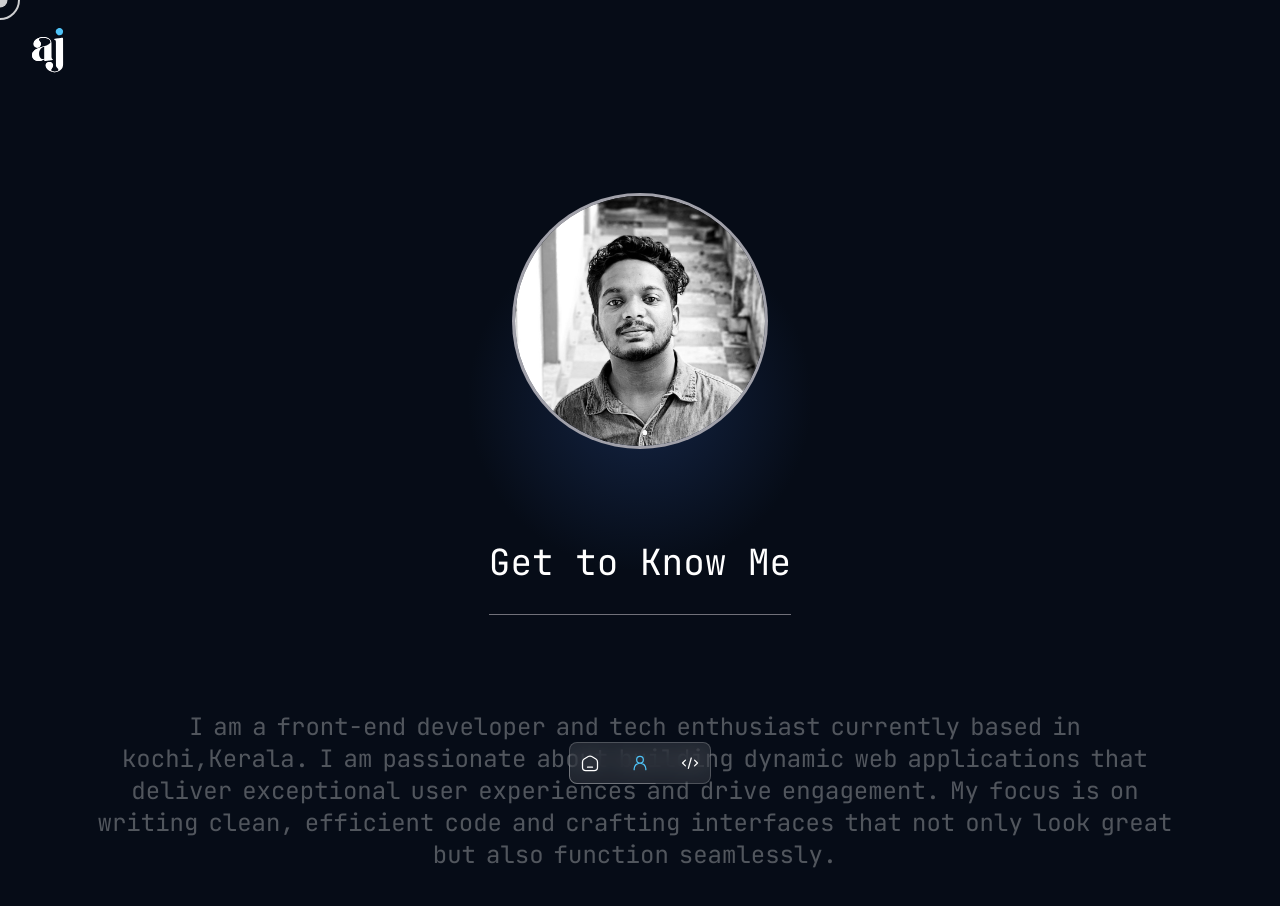
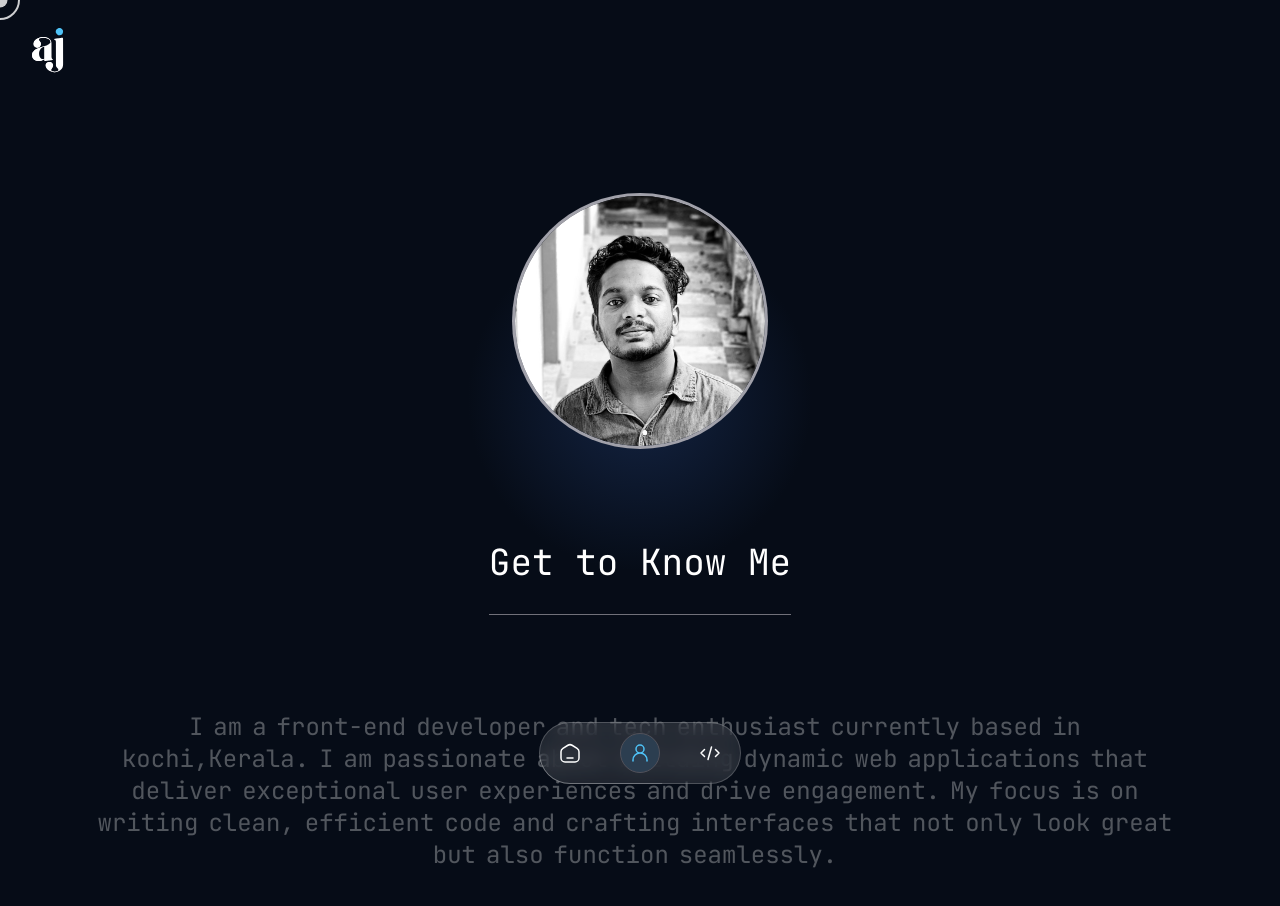
Before and after one commit to Akshay-Jayan3/personal-portfolio, a Next.js app: page /about in a window 1280 px wide. Shown: the top 906 px of the page. Built offline with nearby package versions, Linux system fonts and the light colour scheme.

Commit message:
ui change

```diff
--- a/src/app/globals.css
+++ b/src/app/globals.css
@@ -141,7 +141,7 @@ body {
 }
 
 .bottom-nav {
-  border-radius: 8px;
+  border-radius: 50px;
   width: max-content;
   padding: 10px;
   background: rgba(255, 255, 255, 0.1); /* Semi-transparent background */
@@ -175,7 +175,7 @@ body {
   right: -1px;
   bottom: -1px;
   border: 1px solid  rgba(255, 255, 255, 0.2);
-  border-radius: 8px;
+  border-radius: 50px;
   animation: clippath 15s infinite linear;
 }
 @keyframes clippath {
--- a/src/components/hero/index.js
+++ b/src/components/hero/index.js
@@ -62,11 +62,11 @@ const HeroSection = () => {
       <div className="flex flex-col items-center gap-6 max-w-[600px] leading-10">
         <h2 ref={headingRef} className={`${orbitron.className} text-xl md:text-4xl whitespace-nowrap`}>
         <span className="text-[#4FC3F7]">&lt;h1&gt;</span>
-          Front-end Developer
+          Hi ,I'm Akshay Jayan
         <span className="text-[#4FC3F7]">&lt;/h1&gt;</span>
         </h2>
         <p ref={paragraphRef} className="text-lg md:text-2xl text-gray-400">
-        <span className="text-[#4FC3F7]">&lt;p&gt;</span>Hi, I'm Akshay Jayan, a front-end developer with expertise in React,
+        <span className="text-[#4FC3F7]">&lt;p&gt;</span>I'm a front-end developer with expertise in React,
           TypeScript, and modern web technologies. I specialize in building
           responsive, dynamic applications and optimizing performance for a
           seamless user experience.<span className="text-[#4FC3F7]">&lt;/p&gt;</span>
--- a/src/components/icons/about-icon.js
+++ b/src/components/icons/about-icon.js
@@ -2,7 +2,7 @@ import React from 'react'
 
 const AboutIcon = ({ color }) => {
   return (
-    <svg width="20px" height="20px" strokeWidth="1.5" viewBox="0 0 24 24" fill="none" xmlns="http://www.w3.org/2000/svg" color="#f4f5f6"><path d="M5 20v-1a7 7 0 017-7v0a7 7 0 017 7v1M12 12a4 4 0 100-8 4 4 0 000 8z" stroke={color} strokeWidth="1.5" strokeLinecap="round" strokeLinejoin="round"></path></svg>
+    <svg width="24px" height="24px" strokeWidth="1.5" viewBox="0 0 24 24" fill="none" xmlns="http://www.w3.org/2000/svg" color="#f4f5f6"><path d="M5 20v-1a7 7 0 017-7v0a7 7 0 017 7v1M12 12a4 4 0 100-8 4 4 0 000 8z" stroke={color} strokeWidth="1.5" strokeLinecap="round" strokeLinejoin="round"></path></svg>
   )
 }
 
--- a/src/components/icons/home-icon.js
+++ b/src/components/icons/home-icon.js
@@ -2,7 +2,7 @@ import React from 'react'
 
 const HomeIcon = ({color}) => {
   return (
-    <svg width="20px" height="20px" strokeWidth="1.5" viewBox="0 0 24 24" fill="none" xmlns="http://www.w3.org/2000/svg" color={color}><path d="M17 21H7a4 4 0 01-4-4v-6.292a4 4 0 011.927-3.421l5-3.03a4 4 0 014.146 0l5 3.03A4 4 0 0121 10.707V17a4 4 0 01-4 4zM9 17h6" stroke={color} strokeWidth="1.5" strokeLinecap="round" strokeLinejoin="round"></path></svg>
+    <svg width="24px" height="24px" strokeWidth="1.5" viewBox="0 0 24 24" fill="none" xmlns="http://www.w3.org/2000/svg" color={color}><path d="M17 21H7a4 4 0 01-4-4v-6.292a4 4 0 011.927-3.421l5-3.03a4 4 0 014.146 0l5 3.03A4 4 0 0121 10.707V17a4 4 0 01-4 4zM9 17h6" stroke={color} strokeWidth="1.5" strokeLinecap="round" strokeLinejoin="round"></path></svg>
   )
 }
 
--- a/src/components/icons/work-icon.js
+++ b/src/components/icons/work-icon.js
@@ -2,7 +2,7 @@ import React from 'react'
 
 const WorkIcon = ({color}) => {
   return (
-  <svg width="20px" height="20px" strokeWidth="1.5" viewBox="0 0 24 24" fill="none" xmlns="http://www.w3.org/2000/svg" color="#000000"><path d="M13.5 6L10 18.5M6.5 8.5L3 12l3.5 3.5M17.5 8.5L21 12l-3.5 3.5" stroke={color} strokeWidth="1.5" strokeLinecap="round" strokeLinejoin="round"></path></svg>)
+  <svg width="24px" height="24px" strokeWidth="1.5" viewBox="0 0 24 24" fill="none" xmlns="http://www.w3.org/2000/svg" color="#000000"><path d="M13.5 6L10 18.5M6.5 8.5L3 12l3.5 3.5M17.5 8.5L21 12l-3.5 3.5" stroke={color} strokeWidth="1.5" strokeLinecap="round" strokeLinejoin="round"></path></svg>)
 }
 
 export default WorkIcon
--- a/src/components/navbar/index.js
+++ b/src/components/navbar/index.js
@@ -15,17 +15,17 @@ const Navbar = () => {
         <div className="w-full flex justify-center items-center fixed bottom-4 z-50">
             <nav className="bottom-nav animateborder">
                 <ul className="flex gap-10">
-                    <li className='hover:scale-125 transition-all duration-300'>
+                    <li className={`w-10 h-10 flex justify-center items-center hover:scale-110 transition-all duration-300 rounded-[40px] ${pathname === "/" && "bg-[#2c3e50] border border-zinc-600"}`}>
                         <Link href="/" >
                          <HomeIcon color={isActive("/")} />
                         </Link>
                     </li>
-                    <li className='hover:scale-110 transition-transform duration-300'>
+                    <li className={`w-10 h-10 flex justify-center items-center hover:scale-110 transition-all duration-300 rounded-[40px] ${pathname === "/about" && "bg-[#2c3e50] border border-zinc-600"}`}>
                         <Link href="/about">
                             <AboutIcon color={isActive("/about")}/>
                         </Link>
                     </li>
-                    <li className='hover:scale-110 transition-transform duration-300'>
+                    <li className={`w-10 h-10 flex justify-center items-center hover:scale-110 transition-all duration-300 rounded-[40px] ${pathname === "/work" && "bg-[#2c3e50] border border-zinc-600"}`}>
                         <Link href="/work">
                             <WorkIcon color={isActive("/work")}/>
                         </Link>
```
